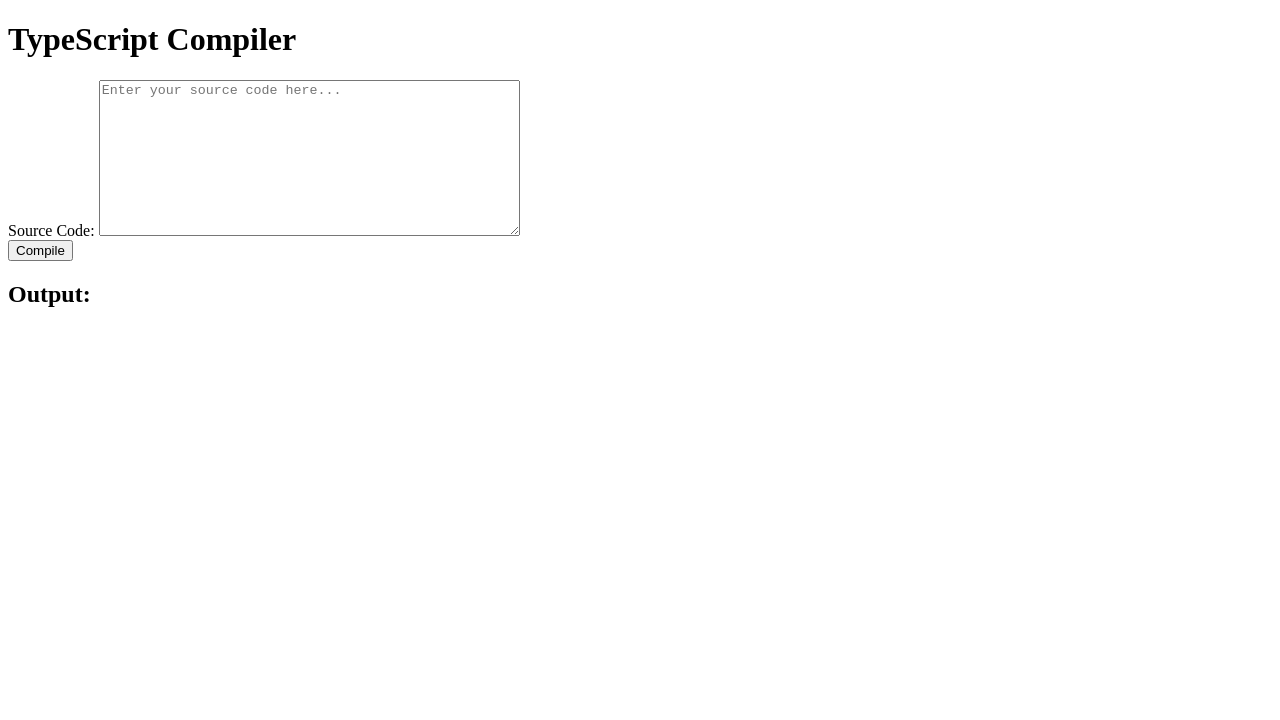
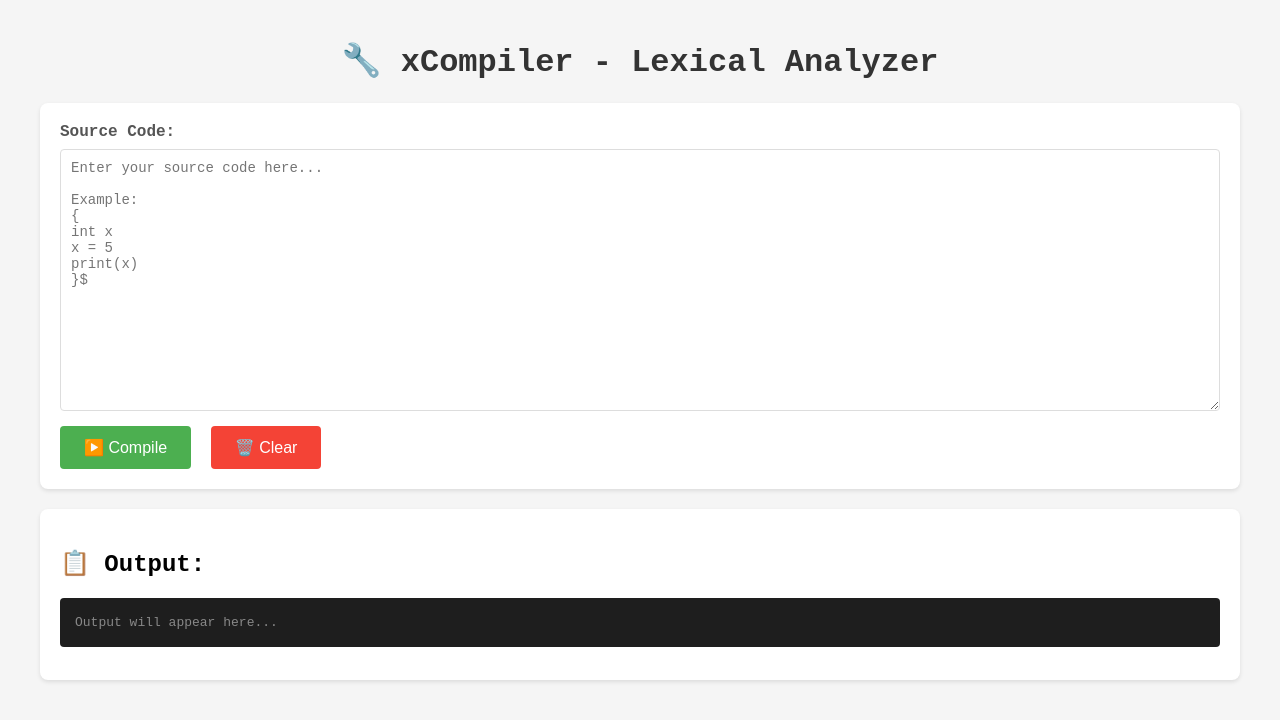
Before and after one commit to tdescartes/xCompiler, a website: page index.html in a window 1280 px wide. Drawn offline with Linux system fonts and the light colour scheme.

Commit message:
Refactor index.html for xCompiler - Enhanced layout and styling for the lexical analyzer interface

```diff
--- a/index.html
+++ b/index.html
@@ -1,39 +1,152 @@
 <!DOCTYPE html>
 <html lang="en">
   <head>
-    <meta charset="UTF-8">
-    <meta name="viewport" content="width=device-width, initial-scale=1.0">
-    <title>Compiler</title>
-    <script src="dist/Compiler.js"></script>
-    <script src="dist/Lexer.js"></script>
+    <meta charset="UTF-8" />
+    <meta name="viewport" content="width=device-width, initial-scale=1.0" />
+    <title>xCompiler - Lexer Project</title>
+    <style>
+      body {
+        font-family: "Courier New", monospace;
+        max-width: 1200px;
+        margin: 0 auto;
+        padding: 20px;
+        background-color: #f5f5f5;
+      }
+      h1 {
+        color: #333;
+        text-align: center;
+      }
+      .container {
+        background: white;
+        padding: 20px;
+        border-radius: 8px;
+        box-shadow: 0 2px 4px rgba(0, 0, 0, 0.1);
+        margin-bottom: 20px;
+      }
+      label {
+        display: block;
+        margin-bottom: 8px;
+        font-weight: bold;
+        color: #555;
+      }
+      textarea {
+        width: 100%;
+        font-family: "Courier New", monospace;
+        font-size: 14px;
+        padding: 10px;
+        border: 1px solid #ddd;
+        border-radius: 4px;
+        box-sizing: border-box;
+      }
+      button {
+        background-color: #4caf50;
+        color: white;
+        padding: 12px 24px;
+        font-size: 16px;
+        border: none;
+        border-radius: 4px;
+        cursor: pointer;
+        margin-top: 10px;
+      }
+      button:hover {
+        background-color: #45a049;
+      }
+      button:active {
+        background-color: #3d8b40;
+      }
+      #output {
+        background-color: #1e1e1e;
+        color: #d4d4d4;
+        padding: 15px;
+        border-radius: 4px;
+        max-height: 500px;
+        overflow-y: auto;
+        font-size: 13px;
+        line-height: 1.5;
+        white-space: pre-wrap;
+        word-wrap: break-word;
+      }
+      #output:empty::before {
+        content: "Output will appear here...";
+        color: #888;
+      }
+      .error-text {
+        color: #f44336;
+      }
+      .info-text {
+        color: #2196f3;
+      }
+      .debug-text {
+        color: #9e9e9e;
+      }
+      .warn-text {
+        color: #ff9800;
+      }
+    </style>
+    <script type="module" src="dist/Compiler.js"></script>
   </head>
   <body>
-    <h1>TypeScript Compiler</h1>
-    <div>
+    <h1>🔧 xCompiler - Lexical Analyzer</h1>
+
+    <div class="container">
       <label for="sourceCode">Source Code:</label>
-        <textarea id="sourceCode" rows="10" cols="50" placeholder="Enter your source code here..."></textarea>
+      <textarea
+        id="sourceCode"
+        rows="15"
+        cols="50"
+        placeholder="Enter your source code here...
+
+Example:
+{
+int x
+x = 5
+print(x)
+}$"
+      ></textarea>
+      <button onclick="beginCompilation()">▶️ Compile</button>
+      <button
+        onclick="clearOutput()"
+        style="background-color: #f44336; margin-left: 10px"
+      >
+        🗑️ Clear
+      </button>
     </div>
-    <div>
-        <input type="button" value="Compile" onclick="beginCompilation();">
-    </div>
-    <div>
-        <h2>Output:</h2>
+
+    <div class="container">
+      <h2>📋 Output:</h2>
       <pre id="output"></pre>
     </div>
-</body>
 
-<script>
-    function beginCompilation() {
-        const sourceCode = document.getElementById('sourceCode').value;
-        const outputElement = document.getElementById('output');
+    <script type="module">
+      import { Compiler } from "./dist/Compiler.js";
+      import { Logger } from "./dist/utils/logger.js";
+
+      // Make functions available globally
+      window.beginCompilation = function () {
+        const sourceCode = document.getElementById("sourceCode").value;
+        const outputElement = document.getElementById("output");
+
+        // Set the output element for the logger
+        Logger.setOutputElement(outputElement);
+
+        // Clear previous output
+        Logger.clearOutput();
 
         try {
-            const myCompiler = new Compiler();
-            const result = myCompiler.compile(sourceCode);
-            outputElement.textContent = result;
+          const compiler = new Compiler();
+          compiler.execute(sourceCode);
         } catch (error) {
-            outputElement.textContent = `Error: ${error.message}`;
+          outputElement.textContent += `\n\nFATAL ERROR: ${error.message}`;
         }
-    }
+      };
+
+      window.clearOutput = function () {
+        const outputElement = document.getElementById("output");
+        const sourceCode = document.getElementById("sourceCode");
+
+        Logger.clearOutput();
+        sourceCode.value = "";
+      };
     </script>
+  </body>
 </html>
```
Lines whose indentation alone changed are shown as unchanged.
